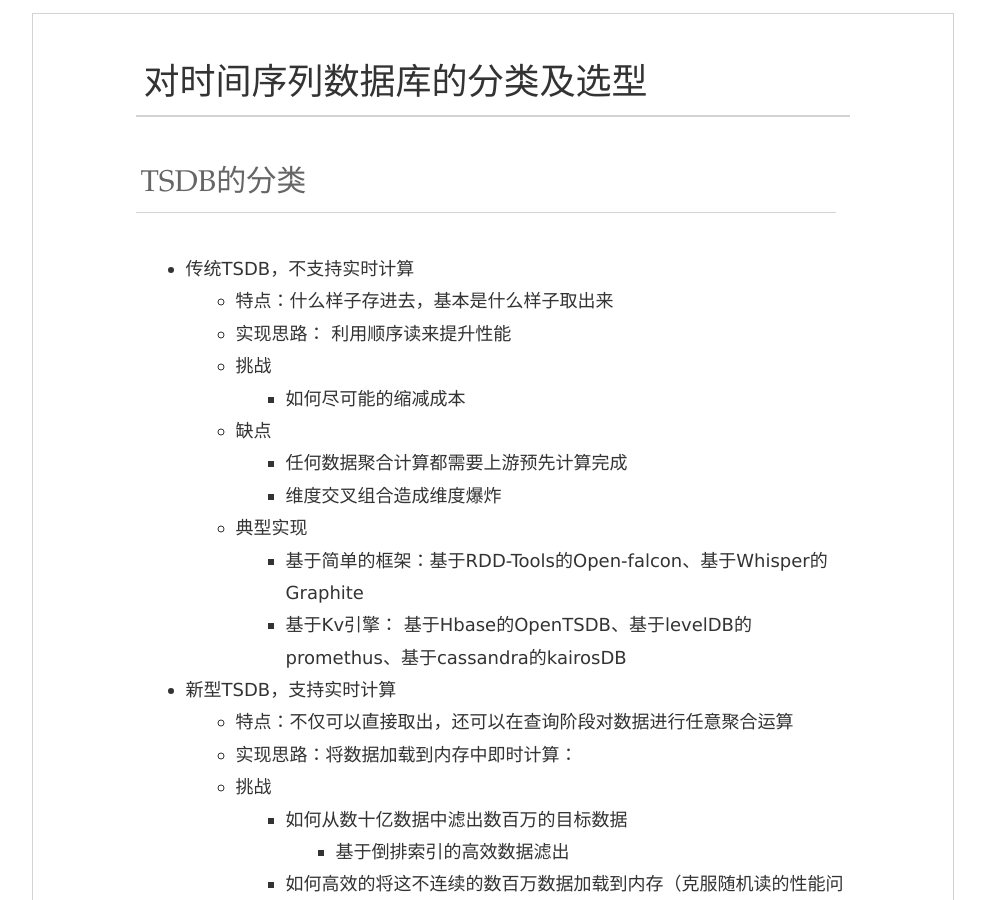
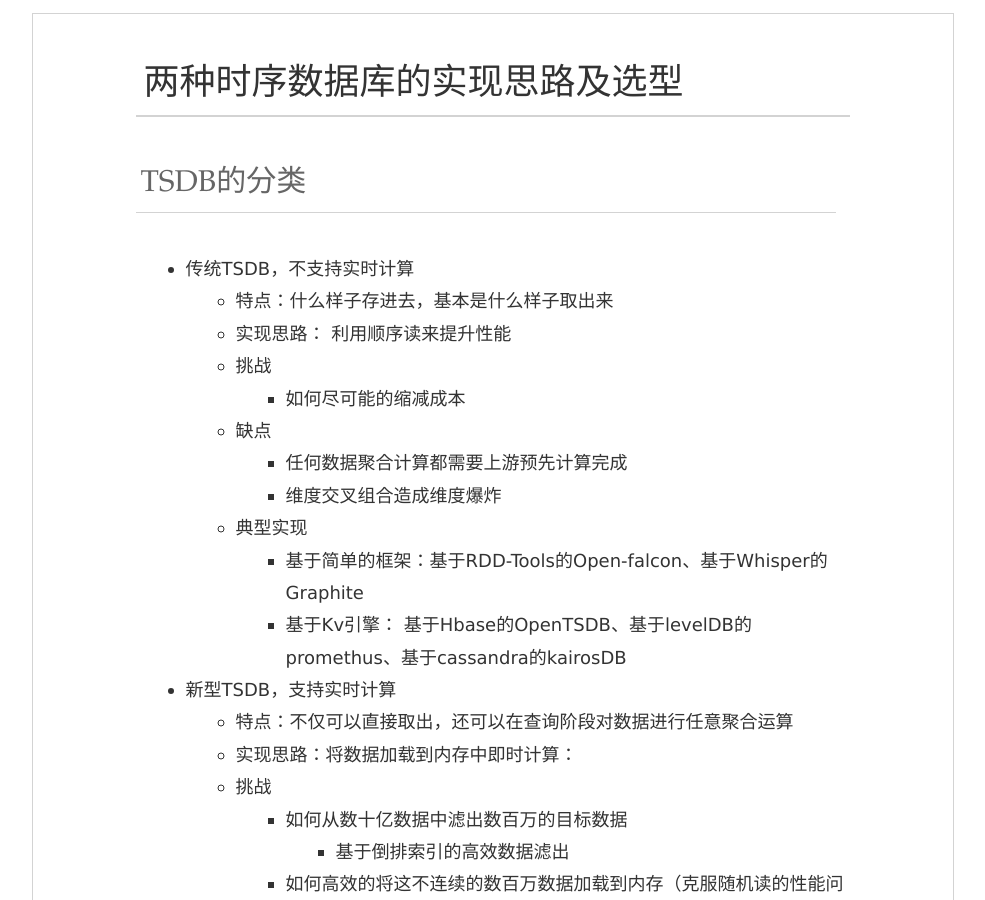
Before and after one commit to eueuy/eueuy.github.io, a Jekyll site: the page built from _posts/2020-01-25-dive-into-tsdb-and-selection.md, in a window 1280 px wide and 900 px high. Shown: the whole window, without its empty margins (147-1132 px from the left). Built offline with Jekyll 4.4.1, drawn with Linux system fonts in a browser that asks for light colours.

Commit message:
update title

```diff
--- a/_posts/2020-01-25-tsdb-cat-and-selection.md
+++ b/_posts/2020-01-25-dive-into-tsdb-and-selection.md
@@ -1,6 +1,6 @@
 ---
 layout: post
-title: 对时间序列数据库的分类及选型
+title: 两种时序数据库的实现思路及选型
 author: zhangyue
 ---
 
@@ -34,6 +34,7 @@
     * 典型实现：
         * ElasticSearch
         * Druid.io
+
 ## 两种类型的技术思路对比
 
 以ES和OpenTSDB举例
```
